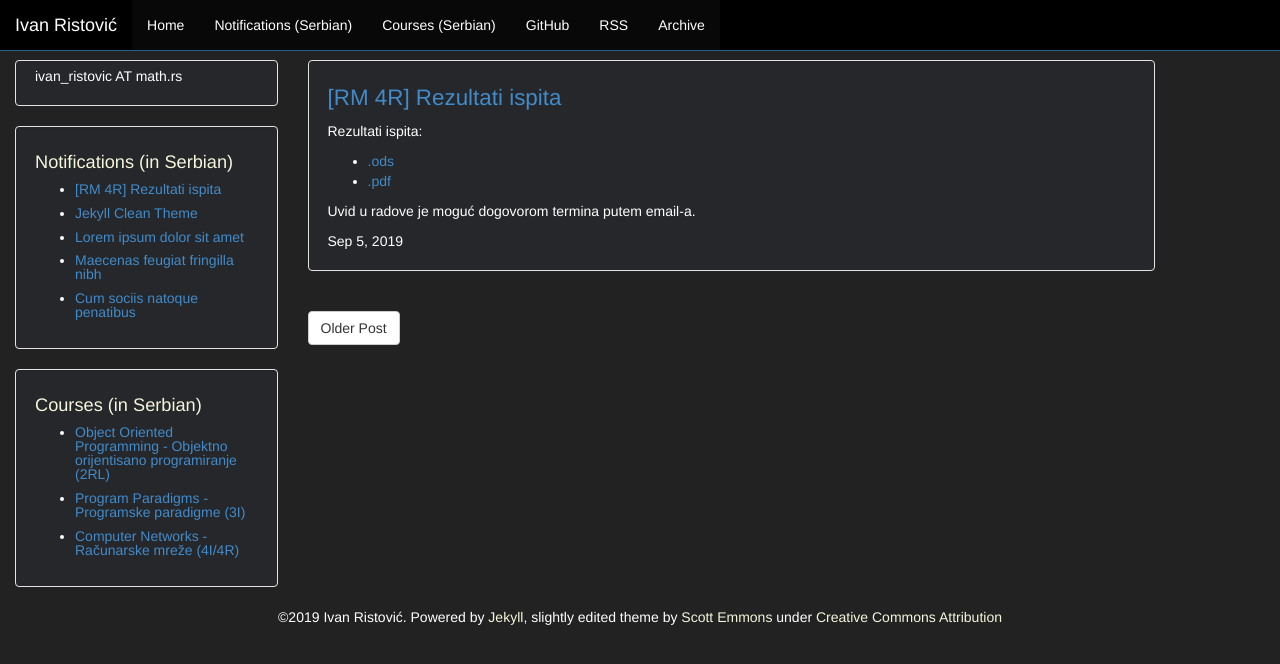
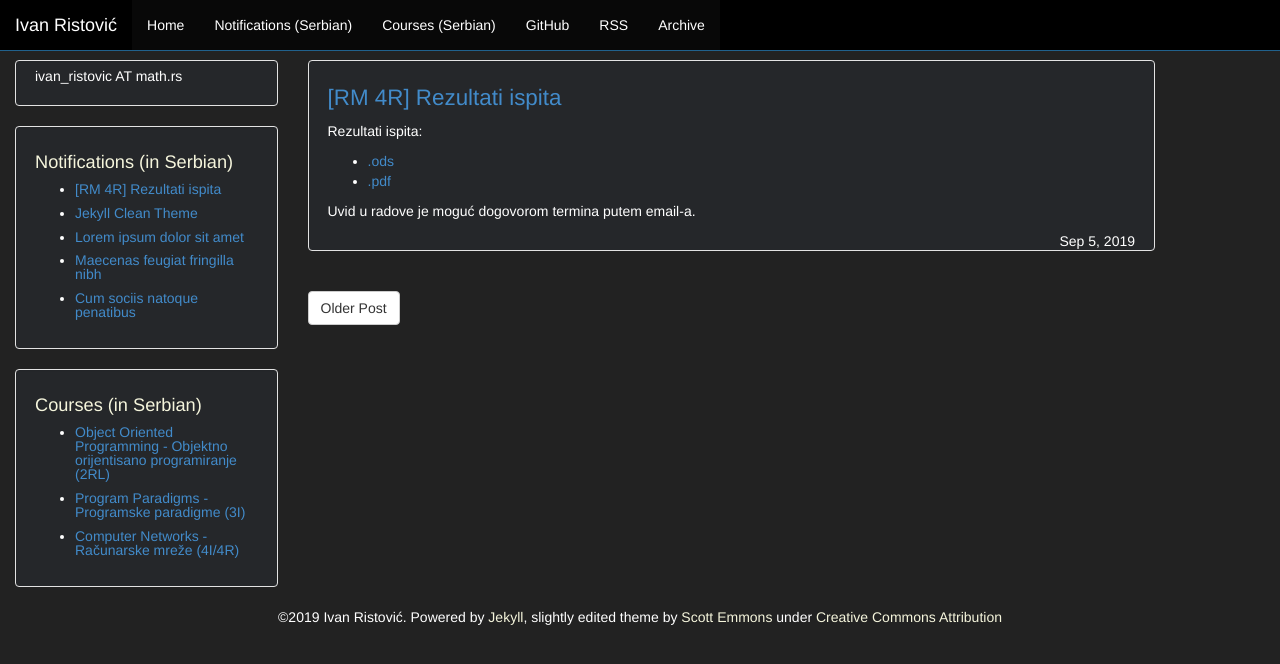
Before and after one commit to ivan-ristovic/ivan-ristovic.github.io, a Jekyll site: the page built from _posts/2019-09-05-rm-res.md, in a window 1280 px wide. Shown: the top 664 px of the page. Built offline with Jekyll 4.4.1, drawn with Linux system fonts in a browser that asks for light colours.

Commit message:
Make date separated from post title

```diff
--- a/_layouts/post.html
+++ b/_layouts/post.html
@@ -29,7 +29,7 @@
                 <section id="isso-thread"></section>
                 {% endif %}
             {% endif %}
-                <div>
+                <div class="post-date">
                     {{ page.date | date: "%b %-d, %Y" }}
                 </div>
             </div>
```
